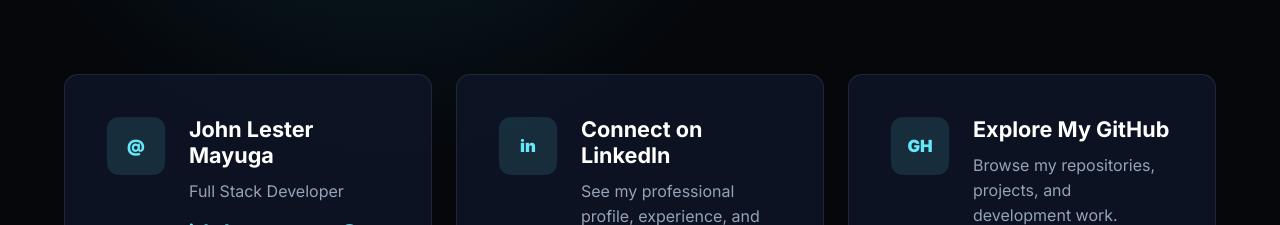
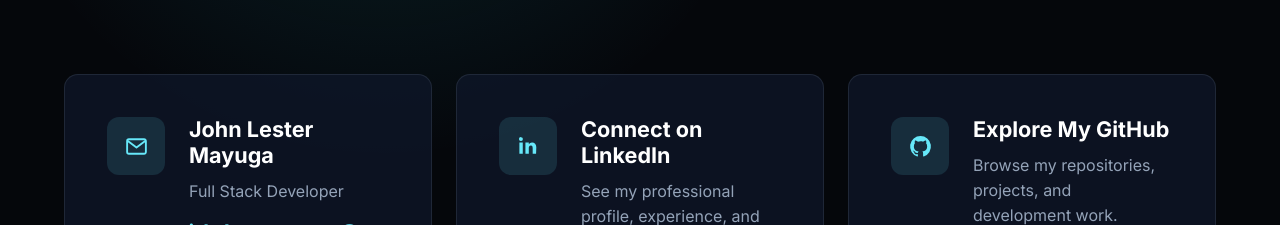
Before and after one commit to jlmayuga/portfolio-jlm, a Next.js app: page / in a window 1280 px wide. Shown: the part 10944-11169 px from the top of the page. Built offline with nearby package versions, Linux system fonts and the light colour scheme; some icons are missing.

Commit message:
add service icons to contact section with SVGs for improved visuals

```diff
--- a/src/app/globals.css
+++ b/src/app/globals.css
@@ -777,6 +777,18 @@
   width: 58px;
 }
 
+.service-icon svg {
+  height: 25px;
+  width: 25px;
+}
+
+.service-icon svg[fill="none"] {
+  stroke: currentColor;
+  stroke-linecap: round;
+  stroke-linejoin: round;
+  stroke-width: 1.8;
+}
+
 .service-card.highlighted .service-icon {
   background: var(--teal);
   color: #020617;
--- a/src/components/Contact.tsx
+++ b/src/components/Contact.tsx
@@ -10,7 +10,12 @@
       </div>
       <div className="contact-grid">
         <article className="contact-card">
-          <div className="service-icon">@</div>
+          <div className="service-icon" aria-hidden="true">
+            <svg viewBox="0 0 24 24" fill="none">
+              <path d="M3 6.75A1.75 1.75 0 0 1 4.75 5h14.5A1.75 1.75 0 0 1 21 6.75v10.5A1.75 1.75 0 0 1 19.25 19H4.75A1.75 1.75 0 0 1 3 17.25V6.75Z" />
+              <path d="m4 7 8 6 8-6" />
+            </svg>
+          </div>
           <div>
             <h3>John Lester Mayuga</h3>
             <p>Full Stack Developer</p>
@@ -19,7 +24,11 @@
           </div>
         </article>
         <article className="contact-card">
-          <div className="service-icon">in</div>
+          <div className="service-icon" aria-hidden="true">
+            <svg viewBox="0 0 24 24" fill="currentColor">
+              <path d="M6.5 8.25H3.25V19H6.5V8.25ZM4.88 3A1.88 1.88 0 1 0 4.87 6.75 1.88 1.88 0 0 0 4.88 3ZM19.5 12.83c0-3.24-1.73-4.75-4.04-4.75a3.5 3.5 0 0 0-3.17 1.75V8.25H9.04V19h3.25v-5.32c0-1.4.27-2.76 2-2.76 1.7 0 1.72 1.6 1.72 2.85V19h3.25l.24-6.17Z" />
+            </svg>
+          </div>
           <div>
             <h3>Connect on LinkedIn</h3>
             <p>See my professional profile, experience, and network.</p>
@@ -33,7 +42,11 @@
           </div>
         </article>
         <article className="contact-card">
-          <div className="service-icon">GH</div>
+          <div className="service-icon" aria-hidden="true">
+            <svg viewBox="0 0 24 24" fill="currentColor">
+              <path d="M12 2a10 10 0 0 0-3.16 19.49c.5.09.68-.22.68-.48v-1.69c-2.78.61-3.37-1.18-3.37-1.18-.45-1.16-1.11-1.47-1.11-1.47-.91-.62.07-.61.07-.61 1 .07 1.53 1.03 1.53 1.03.9 1.53 2.35 1.09 2.92.83.09-.65.35-1.09.64-1.34-2.22-.25-4.56-1.11-4.56-4.94 0-1.09.39-1.98 1.03-2.68-.1-.25-.45-1.27.1-2.64 0 0 .84-.27 2.75 1.02A9.56 9.56 0 0 1 12 7.01c.85 0 1.7.11 2.5.33 1.91-1.29 2.75-1.02 2.75-1.02.55 1.37.2 2.39.1 2.64.64.7 1.03 1.59 1.03 2.68 0 3.84-2.34 4.68-4.57 4.93.36.31.68.92.68 1.86v2.58c0 .27.18.58.69.48A10 10 0 0 0 12 2Z" />
+            </svg>
+          </div>
           <div>
             <h3>Explore My GitHub</h3>
             <p>Browse my repositories, projects, and development work.</p>
```
